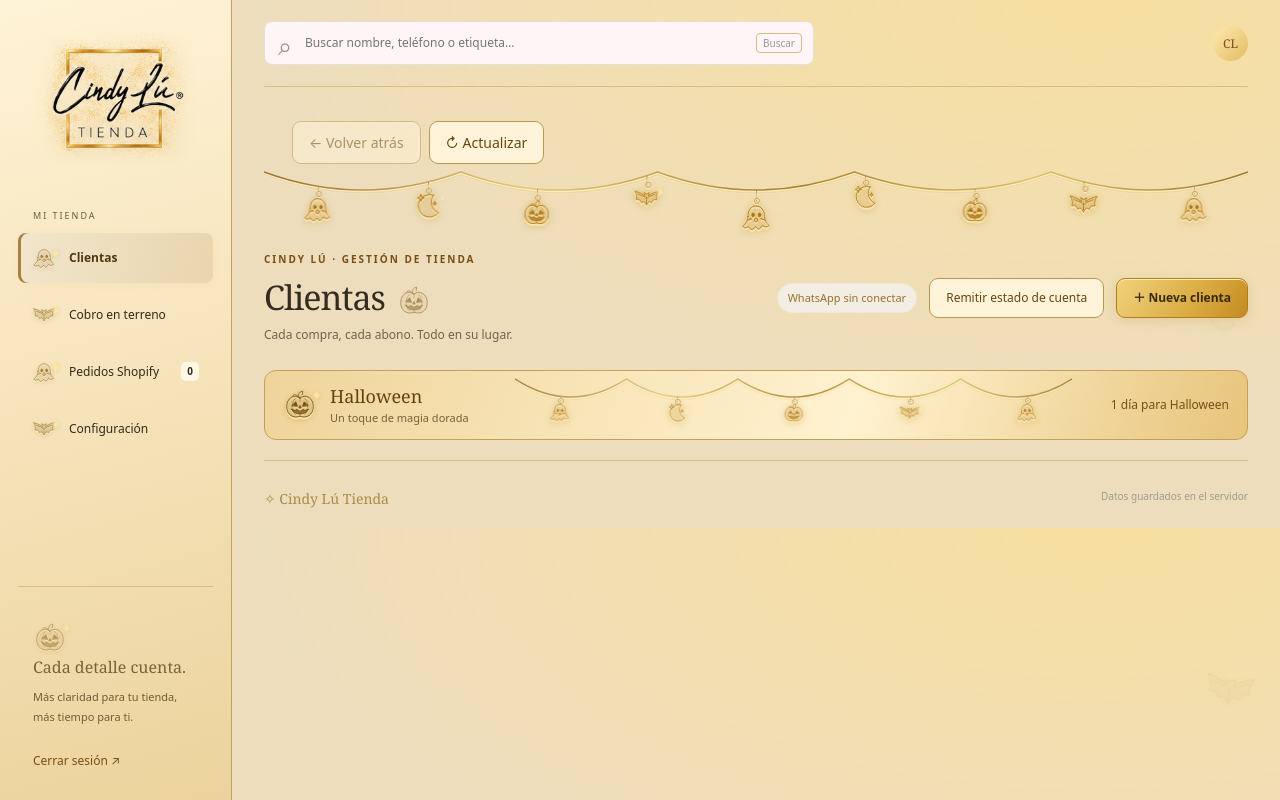
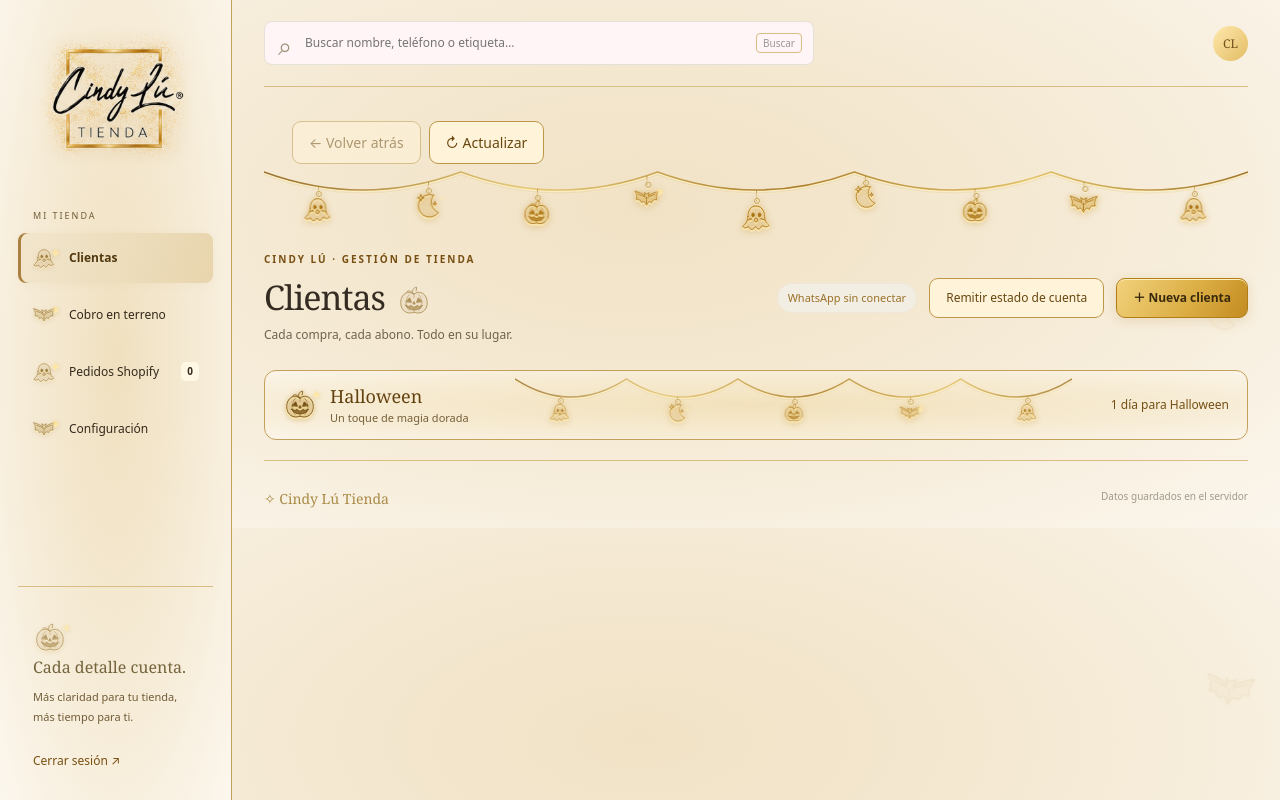
Before and after one commit to marcinko9090/cindylu-gestion, a Flask app: template templates/index.html in a window 1280 px wide. Run offline with Flask 3, Linux system fonts and the light colour scheme; the visitor is signed in with stand-in values (Sample User, id 1); tables that the repository leaves empty hold one stand-in row (values such as "Sample post"); the template is opened without the code that fills it: most values are stand-ins (such as "Sample title", 1, 10 or a date in 2020).

Commit message:
Soften beige backgrounds with gradual pale edge fades

```diff
--- a/static/seasons.css
+++ b/static/seasons.css
@@ -128,17 +128,17 @@ body[data-season-variant="1"] .season-banner{border-radius:4px 18px 4px 18px}bod
 
 /* Richer champagne and gold for the private workspace only. */
 @media screen{
- body:has(#shell:not(.hidden)){background:radial-gradient(ellipse at 85% 0,#f7dfa0 0,transparent 55%),#edddbd}
- #shell{--cream:#edddbd;--paper:#fff9ec;--gold:#bb861b;--gold-dark:#795013;--border:#d9be83;--muted:#70624d;--ink:#34291c;--shadow:0 5px 24px #9c6c1712}
- #shell .sidebar.sidebar{background:linear-gradient(165deg,#fff3d7 0,#ecd39d 100%);border-right-color:#c5a15a}
- body[data-season] #shell .sidebar.sidebar{background:linear-gradient(165deg,#fff3d7 0,#ecd39d 100%);border-right-color:#c5a15a}
+ body:has(#shell:not(.hidden)){background:radial-gradient(ellipse at 50% 40%,#f1e2c5 0%,#f5ead5 48%,#fbf6ed 100%)}
+ #shell{--cream:#f5ead5;--paper:#fff9ec;--gold:#bb861b;--gold-dark:#795013;--border:#d9be83;--muted:#70624d;--ink:#34291c;--shadow:0 5px 24px #9c6c1712}
+ #shell .sidebar.sidebar{background:radial-gradient(ellipse at 50% 45%,#f0e0bf 0%,#f6ecd8 58%,#fcf7ee 100%);border-right-color:#c5a15a}
+ body[data-season] #shell .sidebar.sidebar{background:radial-gradient(ellipse at 50% 45%,#f0e0bf 0%,#f6ecd8 58%,#fcf7ee 100%);border-right-color:#c5a15a}
  #shell nav button.active,body[data-season] #shell nav button.active{background:linear-gradient(110deg,#f7dfa1,#dcaf50);color:#51370e;box-shadow:inset 4px 0 #a77313,0 3px 12px #ae7b2026}
  #shell .primary{background:linear-gradient(120deg,#f1d17b,#dbad43 58%,#c38c22);border-color:#b27d19;color:#39290d;box-shadow:inset 0 1px #fff1bc,0 3px 12px #b7863033}
  #shell .outline{background:#fff4d9;border-color:#bd9649;color:#694710}
  #shell #content .card.card{background:linear-gradient(125deg,#fffdf6,#fff5df);border-color:#d4b575;box-shadow:0 5px 24px #95671912}
  body[data-season] #shell #content .card.card{border-color:#d4b575;box-shadow:0 5px 24px #95671912}
  #shell .client-avatar,#shell .avatar{background:linear-gradient(135deg,#ffe9ad,#e2bc64);color:#705018}
- #shell .season-banner.season-banner{background:linear-gradient(110deg,#efd49a,#fff2d0 60%,#e7c47a);border-color:#c5a05a;color:#755016}
+ #shell .season-banner.season-banner{background:radial-gradient(ellipse at 50% 50%,#f2e1bb 0%,#f7ecd5 65%,#fbf5e9 100%);border-color:#c5a05a;color:#755016}
  #shell .season-banner-title{color:#64420f}
  #shell .season-banner-greeting{color:#786039}
  #shell .header-garland-charm{color:#ab7416;filter:drop-shadow(0 1px #fff5d1) drop-shadow(0 1px 3px #c8963660)}
```
